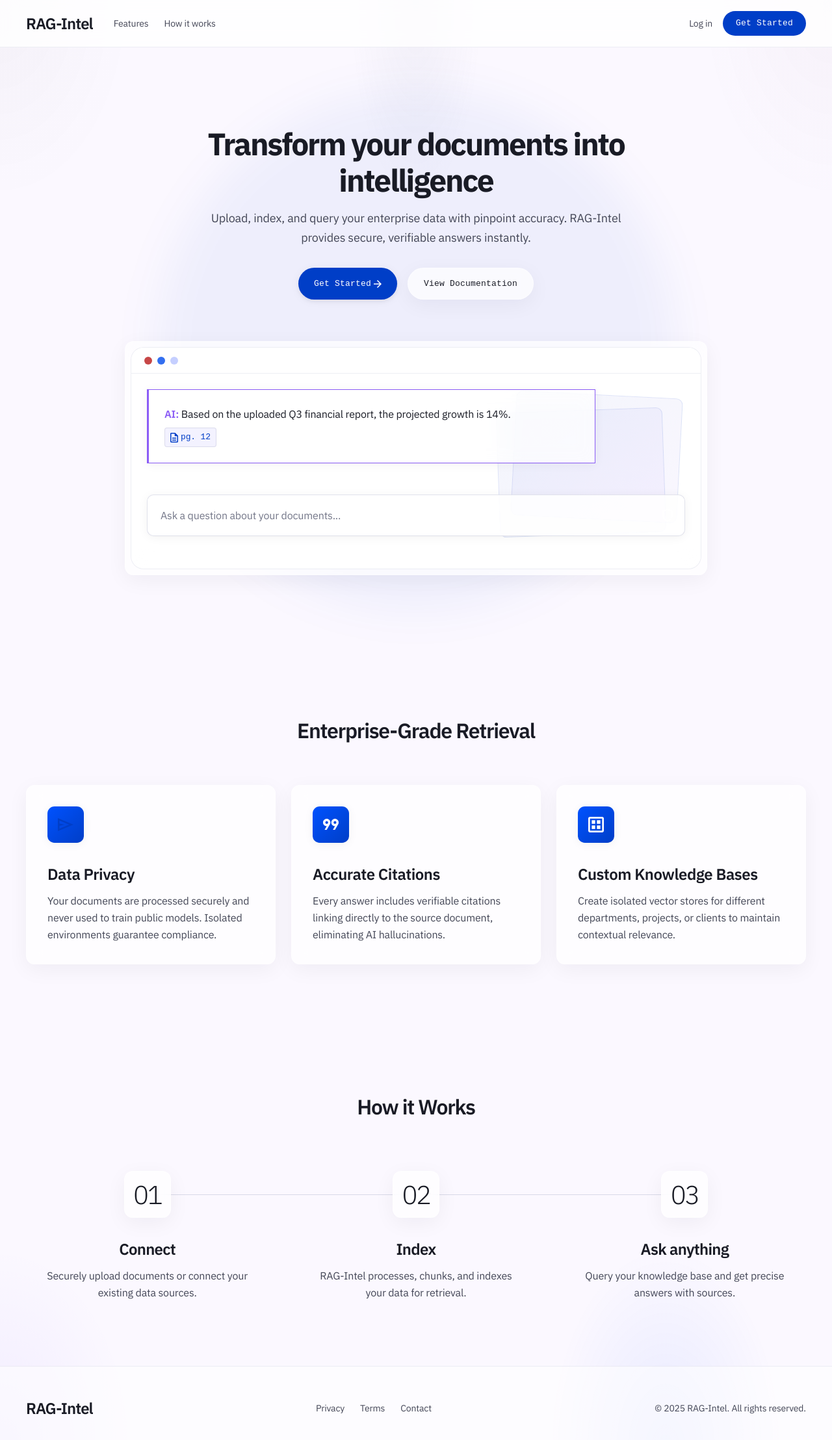
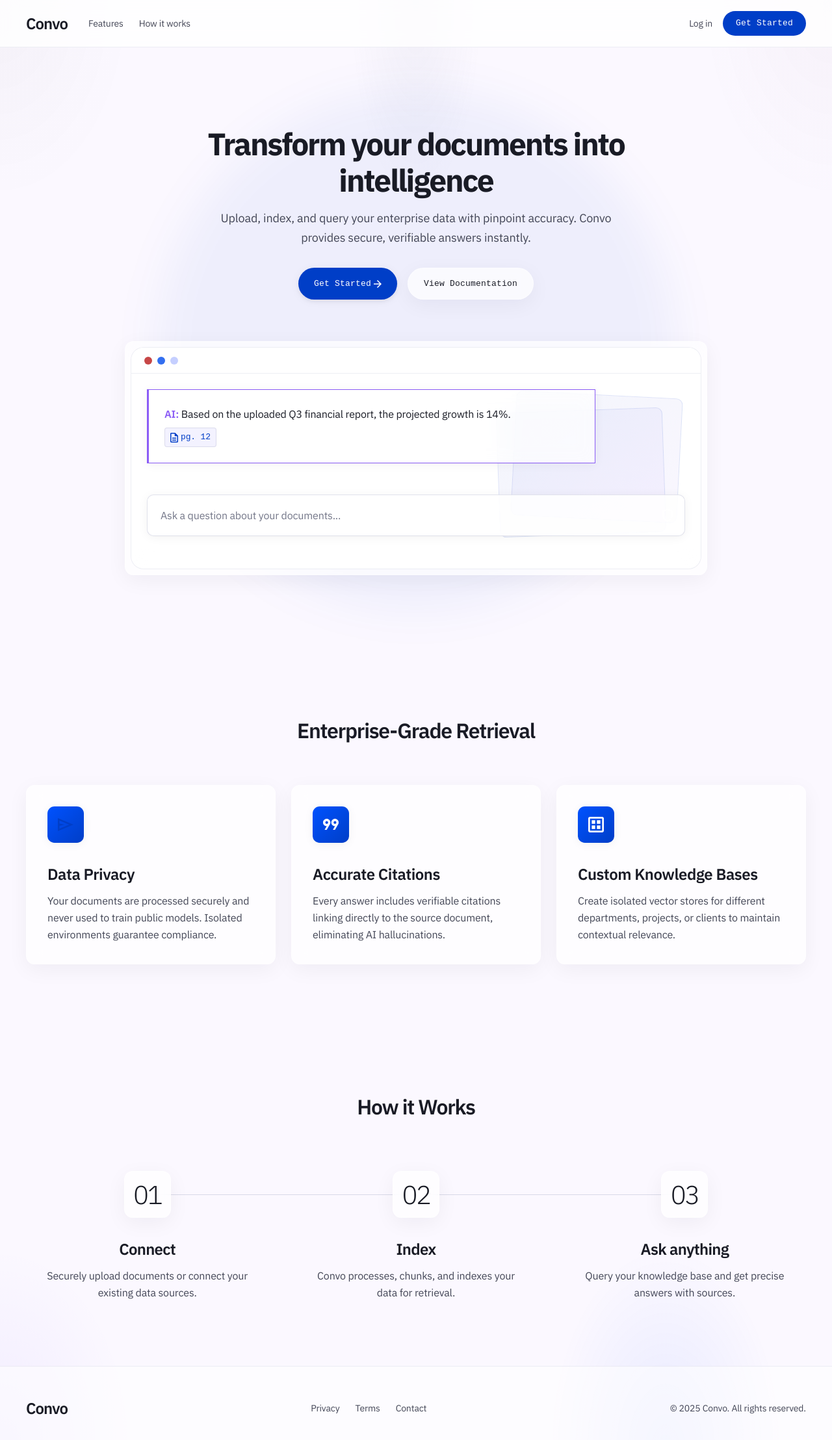
Before and after one commit to Xebec19/convo-agent, a Next.js app in the folder ui/: page / in a window 1280 px wide. Shown: the top 2216 px of the page at 65% size. Built offline with nearby package versions, Linux system fonts and the light colour scheme.

Commit message:
chore: updated app title in ui

```diff
--- a/ui/app/login/page.tsx
+++ b/ui/app/login/page.tsx
@@ -3,8 +3,8 @@
 
 export default function LoginPage() {
     return <main className="login-page grid min-h-screen place-items-center bg-app-background p-6">
-        <section className="w-full max-w-[440px] rounded-3xl border border-app-surface/50 bg-app-surface/60 p-10 shadow-glass backdrop-blur-xl"><header className="text-center">
-            <div className="mx-auto grid h-14 w-14 place-items-center rounded-xl bg-gradient-to-br from-brand-strong to-brand-accent text-primary-foreground"><Bot size={30} /></div><h1 className="mt-6 text-[32px] font-semibold tracking-tight">RAG-Intel</h1><p className="mt-2 text-app-muted">Secure access to your enterprise knowledge base.</p></header>
+        <section className="w-full max-w-110 rounded-3xl border border-app-surface/50 bg-app-surface/60 p-10 shadow-glass backdrop-blur-xl"><header className="text-center">
+            <div className="mx-auto grid h-14 w-14 place-items-center rounded-xl bg-linear-to-br from-brand-strong to-brand-accent text-primary-foreground"><Bot size={30} /></div><h1 className="mt-6 text-[32px] font-semibold tracking-tight">Convo</h1><p className="mt-2 text-app-muted">Secure access to your enterprise knowledge base.</p></header>
             <form className="mt-10 space-y-6">
                 <label className="block font-mono text-[13px]">Email Address<div className="relative mt-2"><Mail className="absolute left-4 top-4 text-app-subtle" size={17} />
                     <input className="h-12 w-full rounded-lg border border-app-surface/60 bg-app-surface/50 pl-12 outline-none" placeholder="name@company.com" type="email" />
--- a/ui/app/page.tsx
+++ b/ui/app/page.tsx
@@ -23,7 +23,7 @@
 
 const steps = [
   ["01", "Connect", "Securely upload documents or connect your existing data sources."],
-  ["02", "Index", "RAG-Intel processes, chunks, and indexes your data for retrieval."],
+  ["02", "Index", "Convo processes, chunks, and indexes your data for retrieval."],
   ["03", "Ask anything", "Query your knowledge base and get precise answers with sources."],
 ];
 
@@ -33,7 +33,7 @@
       <header className="sticky top-0 z-20 border-b border-app-border/30 bg-app-surface/80 backdrop-blur-md">
         <nav className="mx-auto flex h-[72px] max-w-[1440px] items-center justify-between px-5 sm:px-10">
           <div className="flex items-center gap-6 sm:gap-8">
-            <a className="text-2xl font-semibold tracking-[-0.04em]" href="#top">RAG-Intel</a>
+            <a className="text-2xl font-semibold tracking-[-0.04em]" href="#top">Convo</a>
             <div className="hidden items-center gap-6 text-sm text-app-muted sm:flex">
               <a href="#features">Features</a>
               <a href="#how-it-works">How it works</a>
@@ -53,7 +53,7 @@
             Transform your documents into intelligence
           </h1>
           <p className="mt-4 max-w-2xl text-base leading-relaxed text-app-muted sm:text-lg sm:leading-[1.625]">
-            Upload, index, and query your enterprise data with pinpoint accuracy. RAG-Intel provides secure, verifiable answers instantly.
+            Upload, index, and query your enterprise data with pinpoint accuracy. Convo provides secure, verifiable answers instantly.
           </p>
           <div className="flex flex-wrap justify-center gap-4 pb-16 pt-8">
             <a id="get-started" className="inline-flex items-center gap-1 rounded-full bg-brand px-6 py-3.5 font-mono text-[13px] font-medium tracking-wide text-primary-foreground shadow-lg shadow-brand/15" href="#how-it-works">
@@ -118,9 +118,9 @@
 
       <footer id="login" className="border-t border-app-border/30 bg-app-surface/60 px-5 py-12 sm:px-10">
         <div className="mx-auto flex max-w-[1200px] flex-col items-center justify-between gap-6 text-sm text-app-muted md:flex-row">
-          <span className="text-2xl font-semibold tracking-[-0.04em] text-app-foreground">RAG-Intel</span>
+          <span className="text-2xl font-semibold tracking-[-0.04em] text-app-foreground">Convo</span>
           <div className="flex gap-6"><a href="#top">Privacy</a><a href="#top">Terms</a><a href="#top">Contact</a></div>
-          <span>© 2025 RAG-Intel. All rights reserved.</span>
+          <span>© 2025 Convo. All rights reserved.</span>
         </div>
       </footer>
     </main>
--- /dev/null
+++ b/ui/auth.config.ts
@@ -0,0 +1,21 @@
+import { NextAuthConfig } from "next-auth";
+
+export const authConfig = {
+  pages: {
+    signIn: "/login",
+  },
+  callbacks: {
+    authorized({ auth, request: { nextUrl } }) {
+      const isLoggedIn = !!auth?.user;
+      const isOnDashboard = nextUrl.pathname.startsWith("/dashboard");
+      if (isOnDashboard) {
+        if (isLoggedIn) return true;
+        return false; // Redirect unauthenticated users to login page
+      } else if (isLoggedIn) {
+        return Response.redirect(new URL("/dashboard", nextUrl));
+      }
+      return true;
+    },
+  },
+  providers: [], // Add providers with an empty array for now
+} satisfies NextAuthConfig;
--- /dev/null
+++ b/ui/auth.ts
@@ -0,0 +1,19 @@
+import NextAuth from "next-auth";
+import { authConfig } from "./auth.config";
+import Credentials from "next-auth/providers/credentials";
+import { z } from "zod";
+
+export const { auth, signIn, signOut } = NextAuth({
+  ...authConfig,
+  providers: [
+    Credentials({
+      async authorize(credentials) {
+        const parsedCredentials = z
+          .object({ email: z.string().email(), password: z.string().min(6) })
+          .safeParse(credentials);
+
+        return null;
+      },
+    }),
+  ],
+});
--- a/ui/package.json
+++ b/ui/package.json
@@ -14,12 +14,13 @@
     "clsx": "^2.1.1",
     "lucide-react": "^1.31.0",
     "next": "16.3.0",
-    "next-auth": "^4.24.15",
+    "next-auth": "^5.0.0-beta.32",
     "react": "19.2.8",
     "react-dom": "19.2.8",
     "shadcn": "^4.17.0",
     "tailwind-merge": "^3.6.0",
-    "tw-animate-css": "^1.4.0"
+    "tw-animate-css": "^1.4.0",
+    "zod": "^4.4.3"
   },
   "devDependencies": {
     "@tailwindcss/postcss": "^4",
--- /dev/null
+++ b/ui/proxy.ts
@@ -0,0 +1,9 @@
+import NextAuth from "next-auth";
+import { authConfig } from "./auth.config";
+
+export default NextAuth(authConfig).auth;
+
+export const config = {
+  // https://nextjs.org/docs/app/api-reference/file-conventions/proxy#matcher
+  matcher: ["/((?!api|_next/static|_next/image|.*\\.png$).*)"],
+};
```
Also changed, not shown: 1 other file (tests, documents, lock files or other folders).
